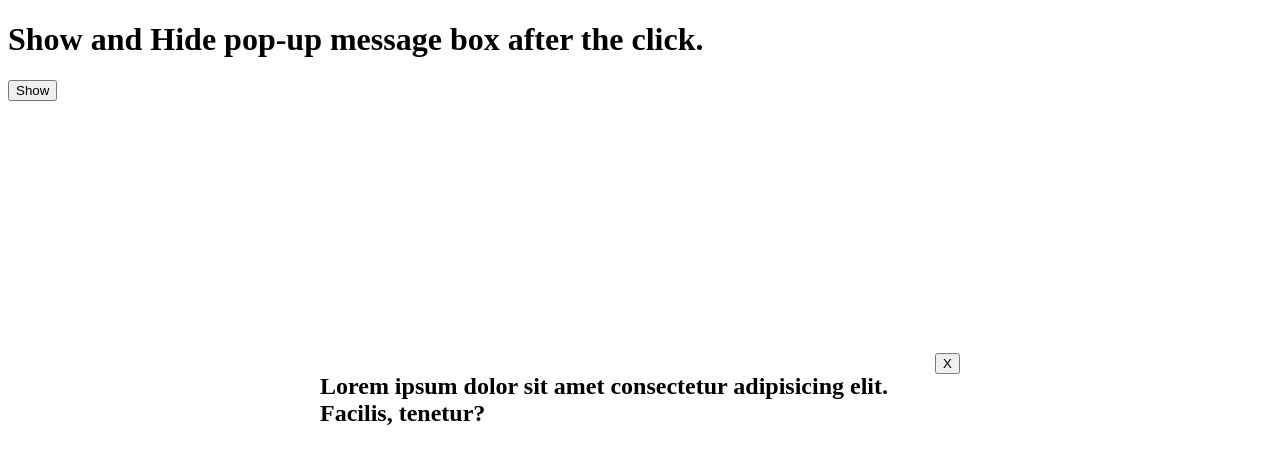
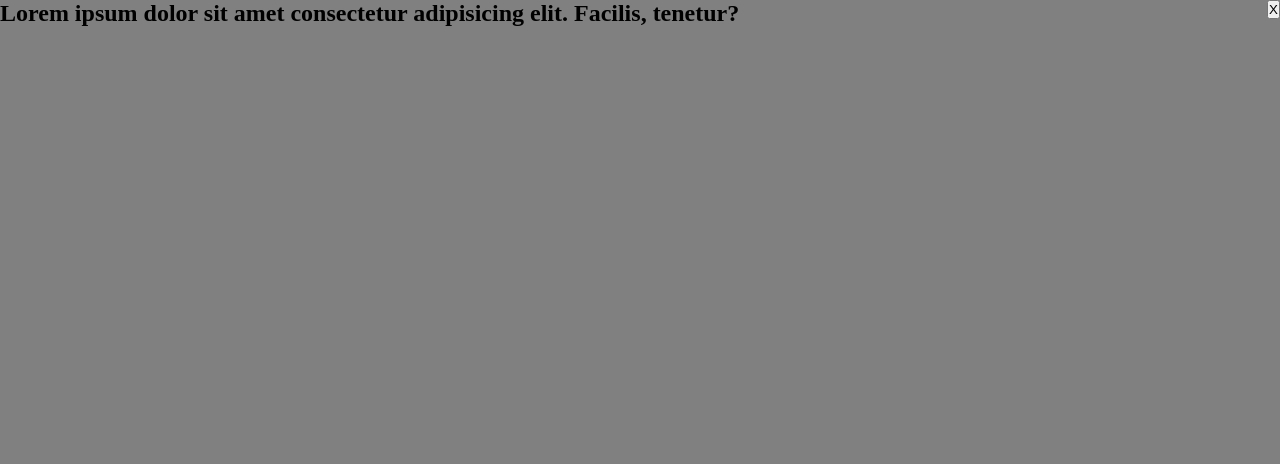
Before and after one commit to Vandrosov99/NativePopUp, a plain HTML site: page index.html in a window 1280 px wide. Both pictures are taken after a click on the button "Show". Drawn offline with Linux system fonts and the light colour scheme.

Commit message:
refactoring

```diff
--- a/index.html
+++ b/index.html
@@ -14,15 +14,9 @@
     <div>
       <button id="showBtn">Show</button>
     </div>
-    <div
-      id="popup"
-      class="hide"
-      aria-label="Some test text"
-      aria-live="polite"
-      role="status"
-    >
+    <div id="popup" class="hide">
       <button id="closeBtn">X</button>
-      <h2>
+      <h2 aria-label="Some test text" role="alert" aria-live="polite">
         Lorem ipsum dolor sit amet consectetur adipisicing elit. Facilis,
         tenetur?
       </h2>
--- a/styles.css
+++ b/styles.css
@@ -1,8 +1,17 @@
+* {
+  margin: 0;
+  padding: 0;
+  box-sizing: border-box;
+}
+
 #popup {
   position: absolute;
   top: 50%;
   left: 50%;
   transform: translate(-50%, -50%);
+  width: 100vw;
+  height: 100vh;
+  background: gray;
 }
 
 #popup button {
```
